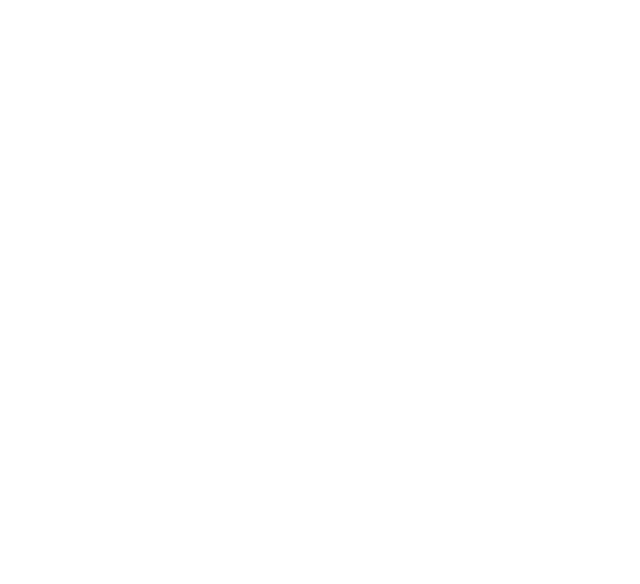
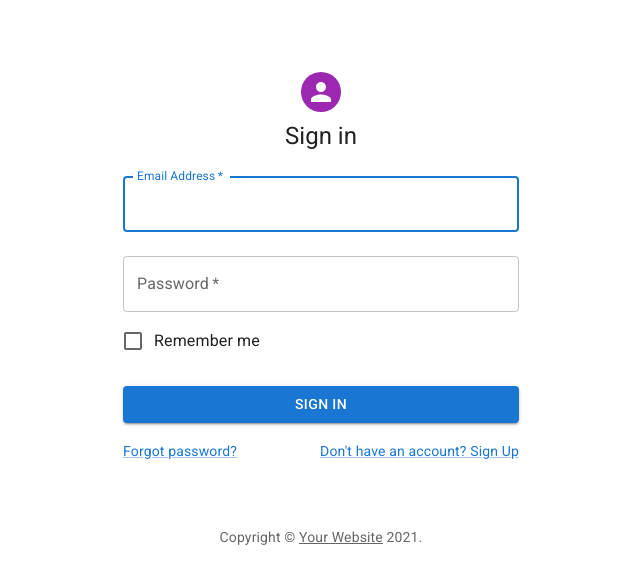
Before and after one commit to PhamAnhTu123/DoAnTotNghiep, a React (Create React App) app: page /login in a window 1280 px wide. Before the commit this address had no page. Shown: the top 584 px of the page, without its empty margins (319-959 px from the left). Built offline with nearby package versions, Linux system fonts and the light colour scheme.

Commit message:
login form

```diff
--- a/package.json
+++ b/package.json
@@ -5,6 +5,7 @@
   "dependencies": {
     "@emotion/react": "^11.7.0",
     "@emotion/styled": "^11.6.0",
+    "@material-ui/icons": "^4.11.2",
     "@mui/material": "^5.2.1",
     "@testing-library/jest-dom": "^5.15.1",
     "@testing-library/react": "^11.2.7",
--- a/src/App.js
+++ b/src/App.js
@@ -1,11 +1,13 @@
 import { BrowserRouter as Router, Routes, Route} from "react-router-dom";
 import LandingPage from "./pages/LandingPage";
+import Login from "./pages/Login";
 
 function App() {
   return (
     <Router>
       <Routes>
         <Route path='/' element={<LandingPage/>} />
+        <Route path='/login' element={<Login/>} />
       </Routes>
     </Router>
   );
--- /dev/null
+++ b/src/pages/Login.js
@@ -0,0 +1,111 @@
+import React from 'react'
+import Avatar from '@mui/material/Avatar';
+import Button from '@mui/material/Button';
+import CssBaseline from '@mui/material/CssBaseline';
+import TextField from '@mui/material/TextField';
+import FormControlLabel from '@mui/material/FormControlLabel';
+import Checkbox from '@mui/material/Checkbox';
+import Link from '@mui/material/Link';
+import Grid from '@mui/material/Grid';
+import Box from '@mui/material/Box';
+import Typography from '@mui/material/Typography';
+import Container from '@mui/material/Container';
+import { createTheme, ThemeProvider } from '@mui/material/styles';
+
+function Copyright(props) {
+  return (
+    <Typography variant="body2" color="text.secondary" align="center" {...props}>
+      {'Copyright © '}
+      <Link color="inherit" href="https://mui.com/">
+        Your Website
+      </Link>{' '}
+      {new Date().getFullYear()}
+      {'.'}
+    </Typography>
+  );
+}
+
+const theme = createTheme();
+
+const Login = () => {
+  const handleSubmit = (event) => {
+    event.preventDefault();
+    const data = new FormData(event.currentTarget);
+    // eslint-disable-next-line no-console
+    console.log({
+      email: data.get('email'),
+      password: data.get('password'),
+    });
+  };
+
+  return (
+    <ThemeProvider theme={theme}>
+      <Container component="main" maxWidth="xs">
+        <CssBaseline />
+        <Box
+          sx={{
+            marginTop: 8,
+            display: 'flex',
+            flexDirection: 'column',
+            alignItems: 'center',
+          }}
+        >
+          <Avatar sx={{ m: 1, bgcolor: 'secondary.main' }}>
+          </Avatar>
+          <Typography component="h1" variant="h5">
+            Sign in
+          </Typography>
+          <Box component="form" onSubmit={handleSubmit} noValidate sx={{ mt: 1 }}>
+            <TextField
+              margin="normal"
+              required
+              fullWidth
+              id="email"
+              label="Email Address"
+              name="email"
+              autoComplete="email"
+              autoFocus
+            />
+            <TextField
+              margin="normal"
+              required
+              fullWidth
+              name="password"
+              label="Password"
+              type="password"
+              id="password"
+              autoComplete="current-password"
+            />
+            <FormControlLabel
+              control={<Checkbox value="remember" color="primary" />}
+              label="Remember me"
+            />
+            <Button
+              type="submit"
+              fullWidth
+              variant="contained"
+              sx={{ mt: 3, mb: 2 }}
+            >
+              Sign In
+            </Button>
+            <Grid container>
+              <Grid item xs>
+                <Link href="#" variant="body2">
+                  Forgot password?
+                </Link>
+              </Grid>
+              <Grid item>
+                <Link href="#" variant="body2">
+                  {"Don't have an account? Sign Up"}
+                </Link>
+              </Grid>
+            </Grid>
+          </Box>
+        </Box>
+        <Copyright sx={{ mt: 8, mb: 4 }} />
+      </Container>
+    </ThemeProvider>
+  )
+}
+
+export default Login
```
Also changed, not shown: 1 other file (tests, documents, lock files or other folders).
